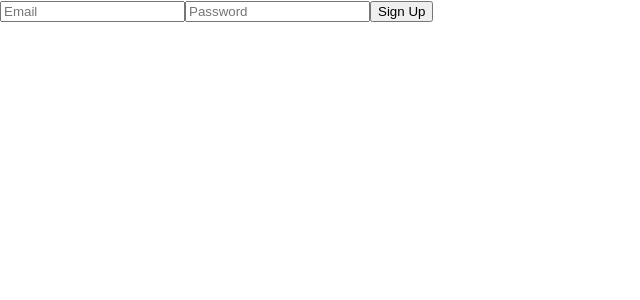
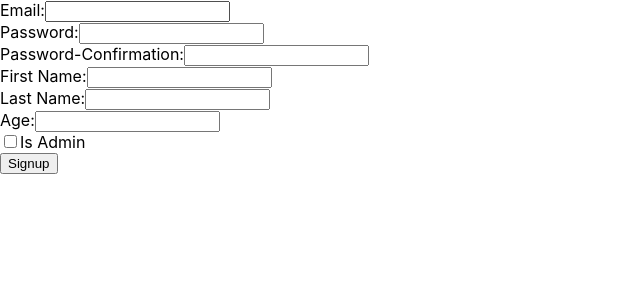
Before and after one commit to stino-x/doc-appointment, a React (Create React App) app: page / in a window 1280 px wide. Shown: the top 300 px of the page, without its empty margins (0-640 px from the left). Built offline with nearby package versions, Linux system fonts and the light colour scheme; no server answers.

Commit message:
my chnages(dont push)

```diff
--- a/src/Auth/Signup.js
+++ b/src/Auth/Signup.js
@@ -1,56 +1,124 @@
-// src/components/SignUpForm.js
-import React, { useState } from 'react';
+/* eslint-disable jsx-a11y/label-has-associated-control */
+import React, { useState, useEffect } from 'react';
 
-const SignUpForm = () => {
+const SignupForm = () => {
+  const [csrfToken, setCsrfToken] = useState('');
   const [formData, setFormData] = useState({
     email: '',
-    password: '',
+    encrypted_password: '',
+    first_name: '',
+    last_name: '',
+    age: '',
+    is_admin: false, // Default value for isAdmin
   });
 
+  // Fetch CSRF token from backend upon component mount
+  useEffect(() => {
+    fetch('http://localhost:3000/csrf-token', {
+      method: 'GET',
+      credentials: 'include', // Ensure cookies are sent
+    })
+      .then((response) => response.json())
+      .then((data) => {
+        console.log('CSRF Token:', data.csrfToken);
+        setCsrfToken((prevToken) => {
+          console.log('Previous CSRF Token:', prevToken);
+          console.log('New CSRF Token:', data.csrfToken);
+          return data.csrfToken;
+        });
+      })
+      .catch((error) => console.error('Error fetching CSRF token:', error));
+  }, []);
+
+  // Log the csrfToken whenever it changes
   const handleChange = (e) => {
-    setFormData({ ...formData, [e.target.name]: e.target.value });
+    const {
+      name, value, type, checked,
+    } = e.target;
+    let newValue;
+    if (type === 'checkbox') {
+      newValue = checked;
+    } else if (name === 'age') {
+      newValue = parseInt(value, 10);
+    } else {
+      newValue = value;
+    }
+
+    setFormData({
+      ...formData,
+      [name]: newValue,
+    });
   };
 
-  const handleSubmit = async (e) => {
+  const handleSubmit = (e) => {
     e.preventDefault();
-    try {
-      const response = await fetch('http://localhost:3000/api/signup', {
-        method: 'POST',
-        headers: {
-          'Content-Type': 'application/json',
-        },
-        body: JSON.stringify(formData),
+    // Send form data to backend API for signup
+    fetch('http://localhost:3000/users/sign_in', {
+      method: 'POST',
+      headers: {
+        'Content-Type': 'application/json',
+        'X-CSRF-Token': csrfToken, // Include CSRF token in headers
+      },
+      body: JSON.stringify(formData),
+      credentials: 'include', // Ensure cookies are sent
+    })
+      .then((response) => {
+        if (!response.ok) {
+          throw new Error('Network response was not ok');
+        }
+        return response.json();
+      })
+      .then((data) => {
+        console.log('Success:', data);
+        // Handle successful signup, e.g., redirect to another page
+      })
+      .catch((error) => {
+        console.error('Error:', error);
+        // Handle error, e.g., display error message to the user
       });
-      if (!response.ok) {
-        const errorMessage = await response.text();
-        throw new Error(`Sign up failed: ${errorMessage}`);
-      }
-      const responseData = await response.json();
-      console.log(responseData); // Handle successful sign up
-    } catch (error) {
-      console.error(error.message); // Handle error
-    }
   };
 
   return (
     <form onSubmit={handleSubmit}>
-      <input
-        type="email"
-        name="email"
-        value={formData.email}
-        onChange={handleChange}
-        placeholder="Email"
-      />
-      <input
-        type="password"
-        name="password"
-        value={formData.password}
-        onChange={handleChange}
-        placeholder="Password"
-      />
-      <button type="submit">Sign Up</button>
+      <div>
+        <label htmlFor="email">Email:</label>
+        <input type="email" id="email" name="email" value={formData.email} onChange={handleChange} required />
+      </div>
+
+      <div>
+        <label htmlFor="password">Password:</label>
+        <input type="password" id="password" name="encrypted_password" value={formData.encrypted_password} onChange={handleChange} required />
+      </div>
+
+      <div>
+        <label htmlFor="password">Password-Confirmation:</label>
+        <input type="password" id="password" name="encrypted_password" value={formData.encrypted_password} onChange={handleChange} required />
+      </div>
+
+      <div>
+        <label htmlFor="first_name">First Name:</label>
+        <input type="text" id="first_name" name="first_name" value={formData.first_name} onChange={handleChange} required />
+      </div>
+
+      <div>
+        <label htmlFor="last_name">Last Name:</label>
+        <input type="text" id="last_name" name="last_name" value={formData.last_name} onChange={handleChange} required />
+      </div>
+
+      <div>
+        <label htmlFor="age">Age:</label>
+        <input type="number" id="age" name="age" value={formData.age} onChange={handleChange} required />
+      </div>
+
+      <div>
+        <input type="checkbox" id="is_admin" name="is_admin" checked={formData.is_admin} onChange={handleChange} />
+        <label htmlFor="is_admin">Is Admin</label>
+      </div>
+
+      <button type="submit">Signup</button>
     </form>
+
   );
 };
 
-export default SignUpForm;
+export default SignupForm;
```
Also changed, not shown: package.json (+26 -0 lines), 2 other files (tests, documents, lock files or other folders).
